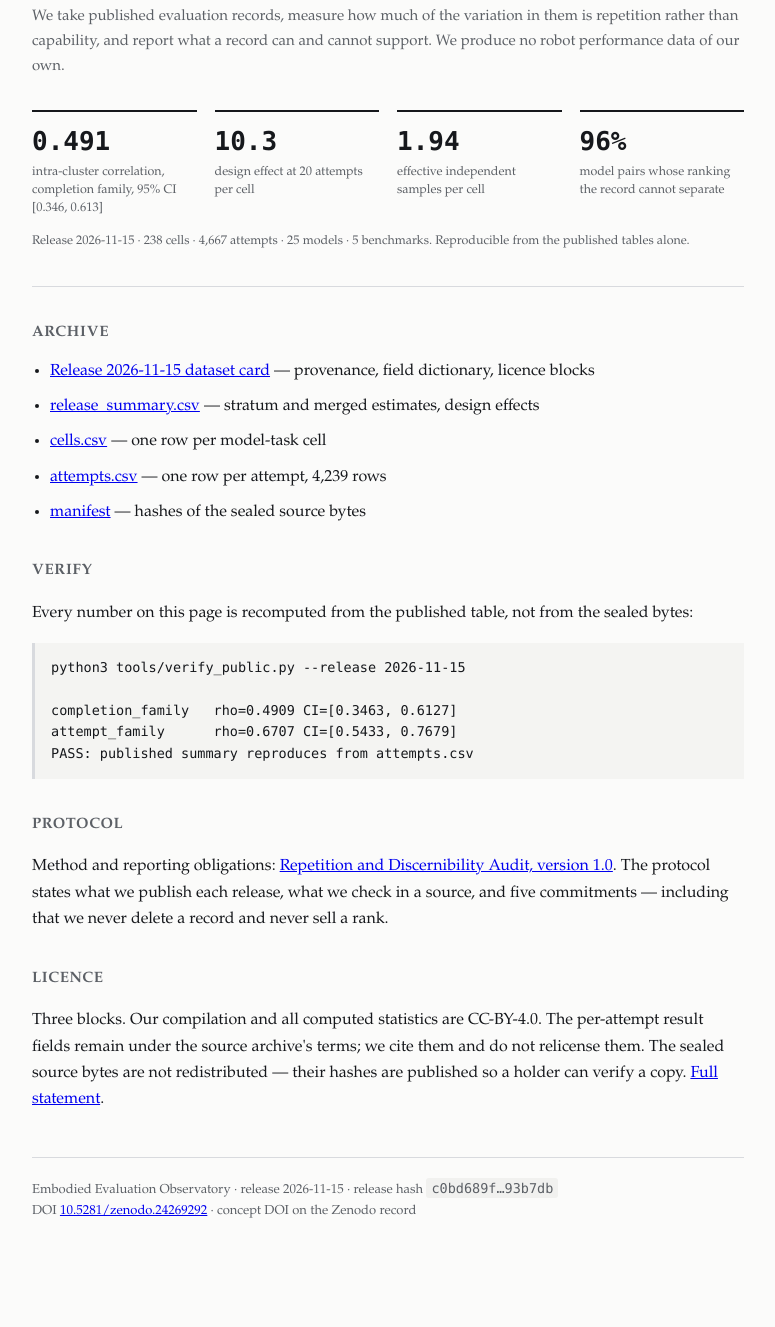
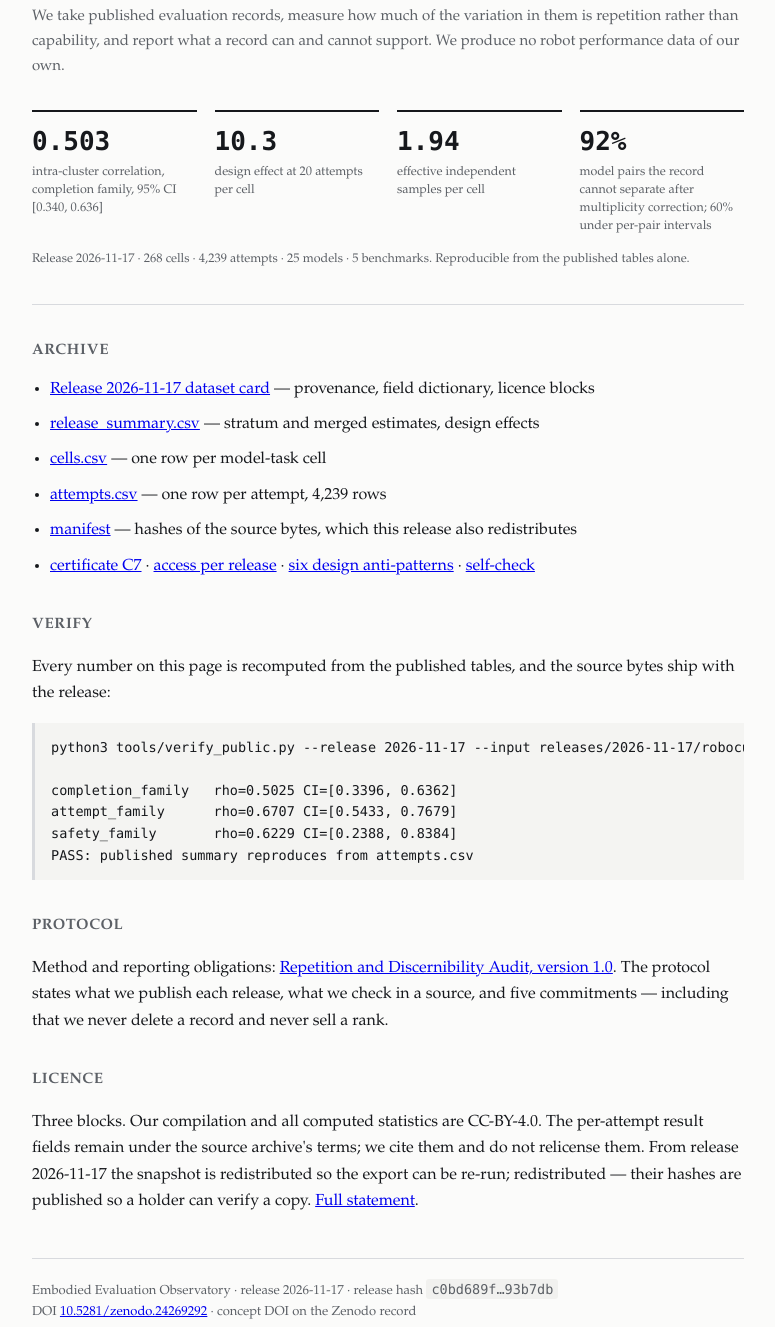
Before and after one commit to Embodied-Evaluation-Observatory/EEO-Archive, a plain HTML site: page index.html in a window 1280 px wide. Shown: the part 210-1537 px from the top of the page, without its empty margins (252-1027 px from the left). Drawn offline with Linux system fonts and the light colour scheme.

Commit message:
Point the homepage at release 2026-11-17 and its corrected figures

```diff
--- a/index.html
+++ b/index.html
@@ -51,31 +51,32 @@
   our own.</p>
 
   <div class="kpis">
-    <div class="kpi"><b>0.491</b><span>intra-cluster correlation, completion family, 95% CI [0.346, 0.613]</span></div>
+    <div class="kpi"><b>0.503</b><span>intra-cluster correlation, completion family, 95% CI [0.340, 0.636]</span></div>
     <div class="kpi"><b>10.3</b><span>design effect at 20 attempts per cell</span></div>
     <div class="kpi"><b>1.94</b><span>effective independent samples per cell</span></div>
-    <div class="kpi"><b>96%</b><span>model pairs whose ranking the record cannot separate</span></div>
+    <div class="kpi"><b>92%</b><span>model pairs the record cannot separate after multiplicity correction; 60% under per-pair intervals</span></div>
   </div>
-  <p class="cap">Release 2026-11-15 · 238 cells · 4,667 attempts · 25 models · 5 benchmarks. Reproducible from the
+  <p class="cap">Release 2026-11-17 · 268 cells · 4,239 attempts · 25 models · 5 benchmarks. Reproducible from the
   published tables alone.</p>
 
   <hr class="rule">
 
   <h2>Archive</h2>
   <ul>
-    <li><a href="public/2026-11-15/DATASET_CARD.md">Release 2026-11-15 dataset card</a> — provenance, field dictionary, licence blocks</li>
-    <li><a href="public/2026-11-15/release_summary.csv">release_summary.csv</a> — stratum and merged estimates, design effects</li>
-    <li><a href="public/2026-11-15/cells.csv">cells.csv</a> — one row per model-task cell</li>
-    <li><a href="public/2026-11-15/attempts.csv">attempts.csv</a> — one row per attempt, 4,239 rows</li>
-    <li><a href="releases/2026-11-15/manifest.json">manifest</a> — hashes of the sealed source bytes</li>
+    <li><a href="public/2026-11-17/DATASET_CARD.md">Release 2026-11-17 dataset card</a> — provenance, field dictionary, licence blocks</li>
+    <li><a href="public/2026-11-17/release_summary.csv">release_summary.csv</a> — stratum and merged estimates, design effects</li>
+    <li><a href="public/2026-11-17/cells.csv">cells.csv</a> — one row per model-task cell</li>
+    <li><a href="public/2026-11-17/attempts.csv">attempts.csv</a> — one row per attempt, 4,239 rows</li>
+    <li><a href="releases/2026-11-17/manifest.json">manifest</a> — hashes of the source bytes, which this release also redistributes</li><li><a href="certificates/2026-11-17/C7.json">certificate C7</a> · <a href="ACCESS.md">access per release</a> · <a href="findings/ANTI_PATTERNS.md">six design anti-patterns</a> · <a href="findings/selfcheck_2026-11-17.md">self-check</a></li>
   </ul>
 
   <h2>Verify</h2>
-  <p>Every number on this page is recomputed from the published table, not from the sealed bytes:</p>
-  <pre>python3 tools/verify_public.py --release 2026-11-15
+  <p>Every number on this page is recomputed from the published tables, and the source bytes ship with the release:</p>
+  <pre>python3 tools/verify_public.py --release 2026-11-17 --input releases/2026-11-17/robocurve_allruns.json
 
-completion_family   rho=0.4909 CI=[0.3463, 0.6127]
+completion_family   rho=0.5025 CI=[0.3396, 0.6362]
 attempt_family      rho=0.6707 CI=[0.5433, 0.7679]
+safety_family       rho=0.6229 CI=[0.2388, 0.8384]
 PASS: published summary reproduces from attempts.csv</pre>
 
   <h2>Protocol</h2>
@@ -85,12 +86,12 @@ PASS: published summary reproduces from attempts.csv</pre>
 
   <h2>Licence</h2>
   <p>Three blocks. Our compilation and all computed statistics are CC-BY-4.0. The per-attempt result fields remain
-  under the source archive's terms; we cite them and do not relicense them. The sealed source bytes are not
+  under the source archive's terms; we cite them and do not relicense them. From release 2026-11-17 the snapshot is redistributed so the export can be re-run;
   redistributed — their hashes are published so a holder can verify a copy.
   <a href="LICENSE-DATA.md">Full statement</a>.</p>
 
   <p class="foot">
-    Embodied Evaluation Observatory · release 2026-11-15 ·
+    Embodied Evaluation Observatory · release 2026-11-17 ·
     release hash <code>c0bd689f…93b7db</code><br>
     DOI <a href="https://doi.org/10.5281/zenodo.24269292">10.5281/zenodo.24269292</a> · concept DOI on the Zenodo record
   </p>
```
Also changed, not shown: tests/fixture/releases/2026-01-02/manifest.json.
